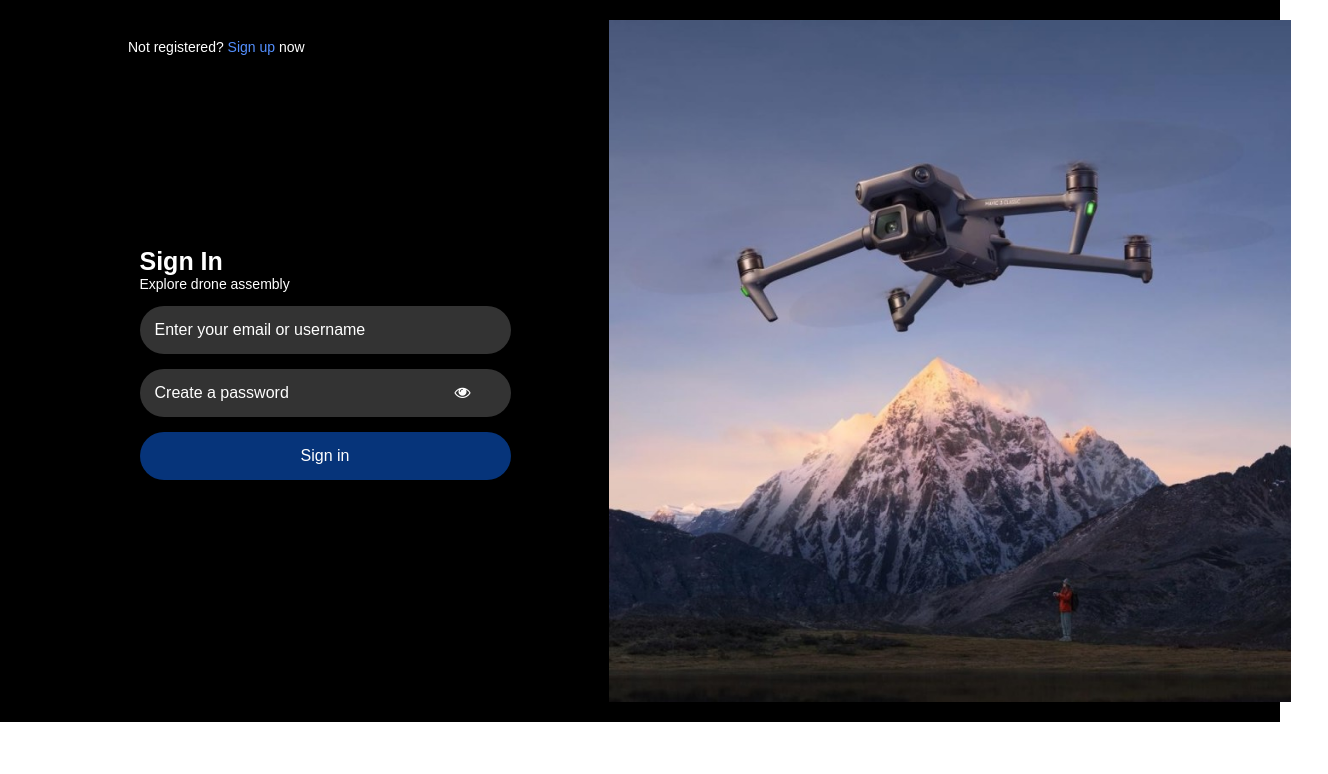
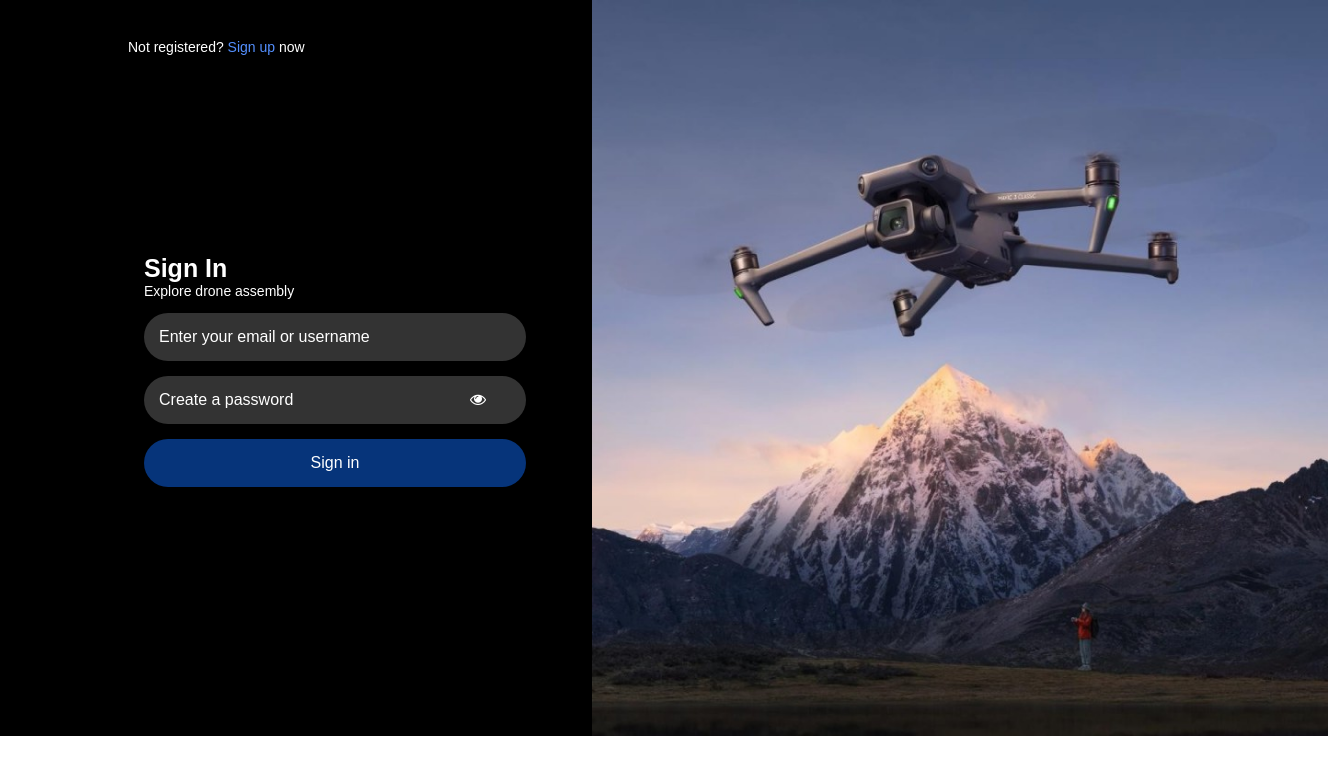
Before and after one commit to beatrizzfcosta/PWEB, a plain HTML site: page frontend/assets/html/signIN.html in a window 1280 px wide. Shown: the whole page, 1328 px wide, since content can reach past the window. Drawn offline with Linux system fonts and the light colour scheme.

Commit message:
updating

```diff
--- a/frontend/assets/css/signIN.css
+++ b/frontend/assets/css/signIN.css
@@ -23,7 +23,6 @@ body {
     flex-direction: column;
     justify-content: center;
     align-items: center;
-    padding: 20px;
     width: 50%;
 }
 
@@ -71,6 +70,7 @@ input[type="password"]::placeholder {
 
 input[type="submit"] {
     width: calc(100% + 30px);
+    padding: 15px;
     border: none;
     background-color:#06347a;
     color: #fff;
--- a/frontend/assets/html/signIN.html
+++ b/frontend/assets/html/signIN.html
@@ -31,7 +31,7 @@
       </div>
     </div>
     <div class="right-side">
-      <img class="image-container" src="../img/signIN.jpg" alt="signUP photo" style="width: 110%;">
+      <img class="image-container" src="../img/signIN.jpg" alt="signUP photo" width="115%">
     </div>
   </div>
   <script src="../js/signUP.js"></script>
```
Also changed, not shown: frontend/index.html (+1 -1 lines).
